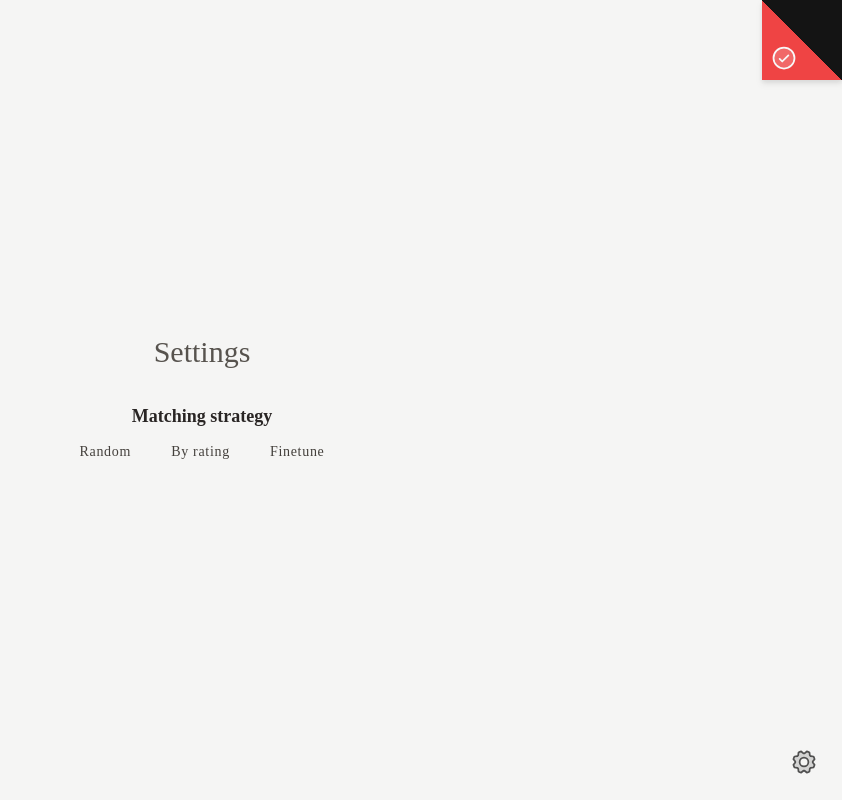
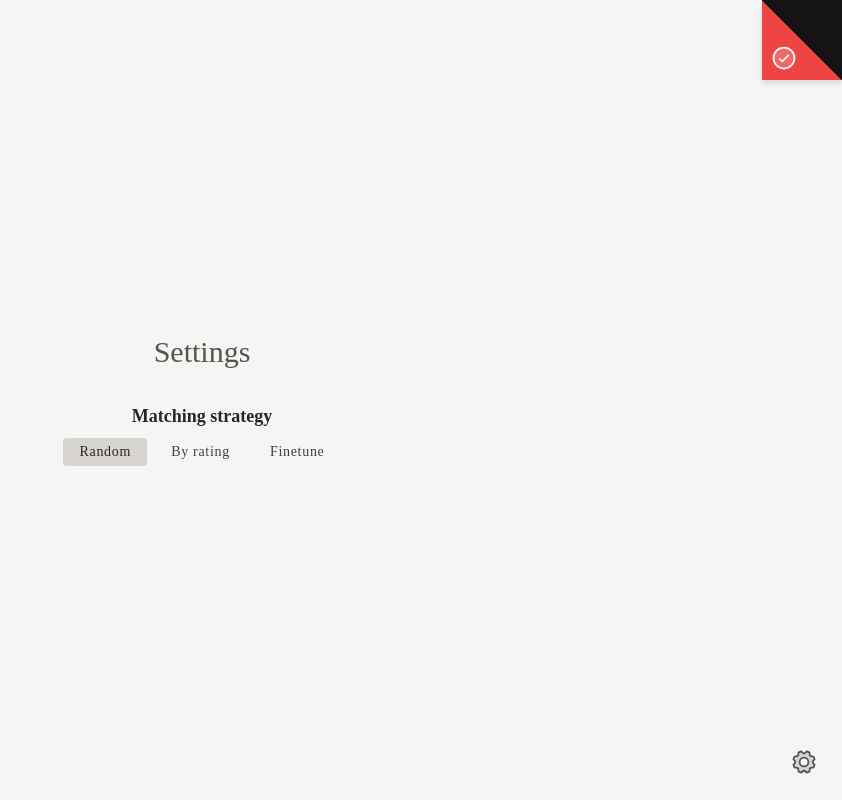
Before and after one commit to gregorybchris/vidrank, a Next.js app in the folder frontend/: page /settings in a window 1280 px wide. Shown: the whole page, without its empty margins (438-1280 px from the left). Built offline with nearby package versions, Linux system fonts and the light colour scheme; what tailwindcss-dotted-background would draw is missing.

Commit message:
Default to random strategy

```diff
--- a/frontend/app/settings/page.tsx
+++ b/frontend/app/settings/page.tsx
@@ -11,8 +11,8 @@ import { SettingsButton } from "widgets/SettingsButton";
 
 export default function SettingsPage() {
   const [settings, setSettings] = useSettings();
-  const [matchingStrategy, setMatchingStrategy] =
-    useState<MatchingStrategy>("random");
+  // const [matchingStrategy, setMatchingStrategy] =
+  //   useState<MatchingStrategy>("random");
   const [finetuneFractionInput, setFinetuneFractionInput] =
     useState<number>(0.25);
 
@@ -35,7 +35,7 @@ export default function SettingsPage() {
   // }, [matchingStrategy, finetuneFractionInput]);
 
   function updateMatchingSettings(strategy: MatchingStrategy) {
-    setMatchingStrategy(strategy);
+    // setMatchingStrategy(strategy);
     setSettings((settings) => {
       if (settings === null) return settings;
       const settingsCopy = { ...settings };
--- a/frontend/lib/hooks/settings.ts
+++ b/frontend/lib/hooks/settings.ts
@@ -16,7 +16,7 @@ export function useSettings() {
     if (settings === null && storage === null) {
       const defaultSettings: Settings = {
         matching_settings: {
-          random_strategy: null,
+          random_strategy: {},
           by_rating_strategy: null,
           finetune_strategy: null,
         },
```
